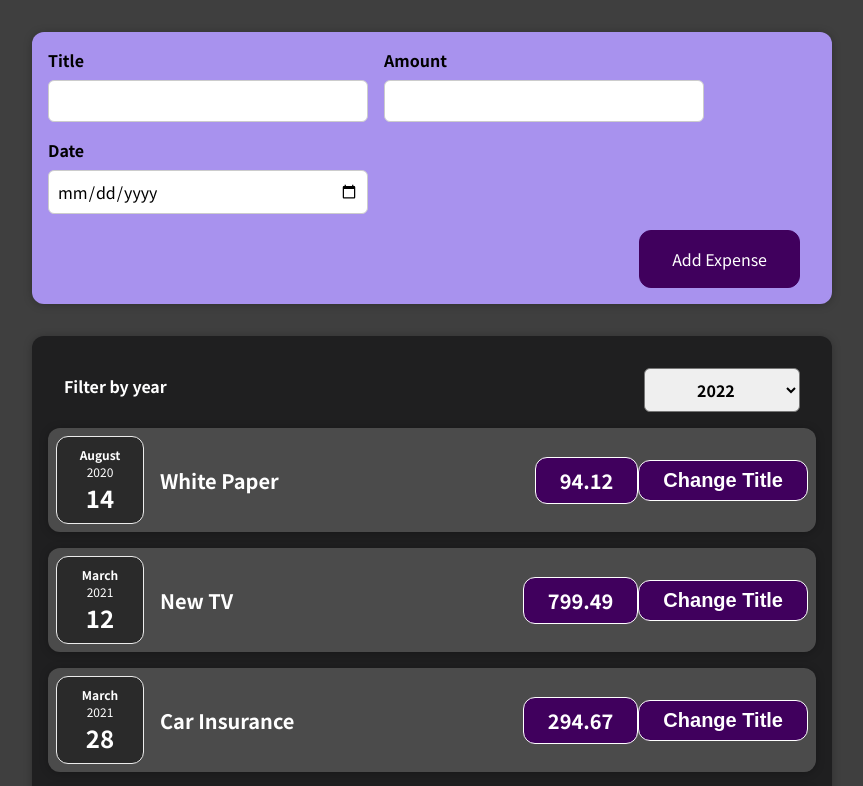
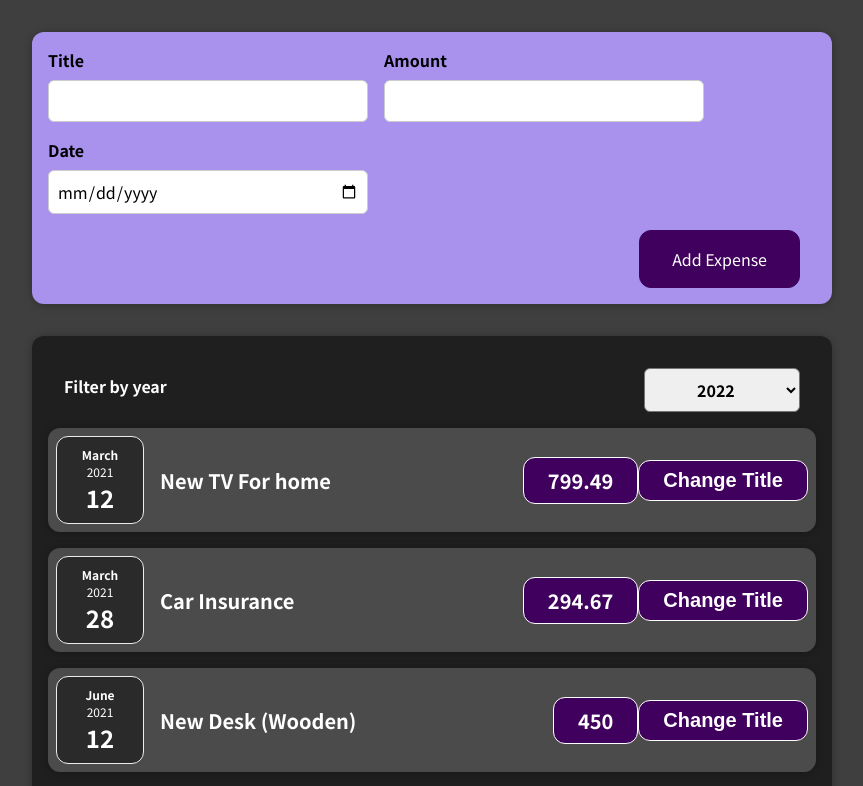
Before and after one commit to SafiAhmadzai/react-project, a React (Create React App) app: page / in a window 1280 px wide. Shown: the top 786 px of the page, without its empty margins (208-1071 px from the left). Built offline with nearby package versions, Linux system fonts and the light colour scheme.

Commit message:
Expenses List added

```diff
--- a/src/App.js
+++ b/src/App.js
@@ -1,15 +1,20 @@
+import { useState } from "react";
 import Expenses from "./components/Expenses/Expenses";
 import NewExpense from "./components/NewExpense/NewExpense";
 
-const App = () => {
-  const expenses = [
+const DUMMY_EXPENSES = [
   {
     id: "e1",
     title: "White Paper",
     amount: 94.12,
     date: new Date(2020, 7, 14),
   },
-    { id: "e2", title: "New TV", amount: 799.49, date: new Date(2021, 2, 12) },
+  {
+    id: "e2",
+    title: "New TV For home",
+    amount: 799.49,
+    date: new Date(2021, 2, 12),
+  },
   {
     id: "e3",
     title: "Car Insurance",
@@ -24,8 +29,13 @@ const App = () => {
   },
 ];
 
+const App = () => {
+  const [expenses, setExpenses] = useState(DUMMY_EXPENSES);
+
   const addExpenseHandler = (expense) => {
-    console.log("In Appjs", expense);
+    setExpenses((oldExpenses) => {
+      return [expense, ...oldExpenses];
+    });
   };
   return (
     <div>
--- a/src/components/Expenses/Expenses.js
+++ b/src/components/Expenses/Expenses.js
@@ -1,14 +1,19 @@
 import { useState } from "react";
 import Card from "../UI/Card";
-import ExpenseItem from "./ExpenseItem/ExpenseItem";
 import "./Expenses.css";
 import ExpensesFilter from "./ExpensesFilter/ExpensesFilter";
+import ExpensesList from "./ExpensesList/ExpensesList";
 
 const Expenses = (props) => {
-  const [filteredYear, setFilteredYear] = useState("2020");
+  const [filteredYear, setFilteredYear] = useState("2021");
+
   const filterChangeHandler = (selectedYear) => {
     setFilteredYear(selectedYear);
   };
+
+  const filteredExpenses = props.items.filter((expense) => {
+    return expense.date.getFullYear().toString() === filteredYear;
+  });
 
   return (
     <Card className="expenses">
@@ -16,15 +21,7 @@ const Expenses = (props) => {
         selected={filteredYear}
         onChangeFilter={filterChangeHandler}
       />
-
-      {props.items.map((expense) => (
-        <ExpenseItem
-          key={expense.id}
-          title={expense.title}
-          amount={expense.amount}
-          date={expense.date}
-        />
-      ))}
+      <ExpensesList items={filteredExpenses} />
     </Card>
   );
 };
--- a/src/components/Expenses/ExpensesFilter/ExpensesFilter.js
+++ b/src/components/Expenses/ExpensesFilter/ExpensesFilter.js
@@ -2,7 +2,7 @@ import React from "react";
 
 import "./ExpensesFilter.css";
 
-const ExpensesFilter = () => {
+const ExpensesFilter = (props) => {
   return (
     <div className="expenses-filter">
       <div className="expenses-filter__control">
--- /dev/null
+++ b/src/components/Expenses/ExpensesList/ExpensesList.css
@@ -0,0 +1,9 @@
+.expenses-list {
+  list-style: none;
+  padding: 0;
+}
+
+.expenses-list__falback {
+  color: white !important;
+  text-align: center;
+}
--- /dev/null
+++ b/src/components/Expenses/ExpensesList/ExpensesList.js
@@ -0,0 +1,24 @@
+import React from "react";
+import ExpenseItem from "../ExpenseItem/ExpenseItem";
+import "./ExpensesList.css";
+
+const ExpensesList = (props) => {
+  if (props.items.length === 0) {
+    return <h2 className="expenses-list__falback">No Expenses Found</h2>;
+  }
+
+  return (
+    <ul className="expenses-list">
+      {props.items.map((expense) => (
+        <ExpenseItem
+          key={expense.id}
+          title={expense.title}
+          amount={expense.amount}
+          date={expense.date}
+        />
+      ))}
+    </ul>
+  );
+};
+
+export default ExpensesList;
```
Lines whose indentation alone changed are shown as unchanged.
